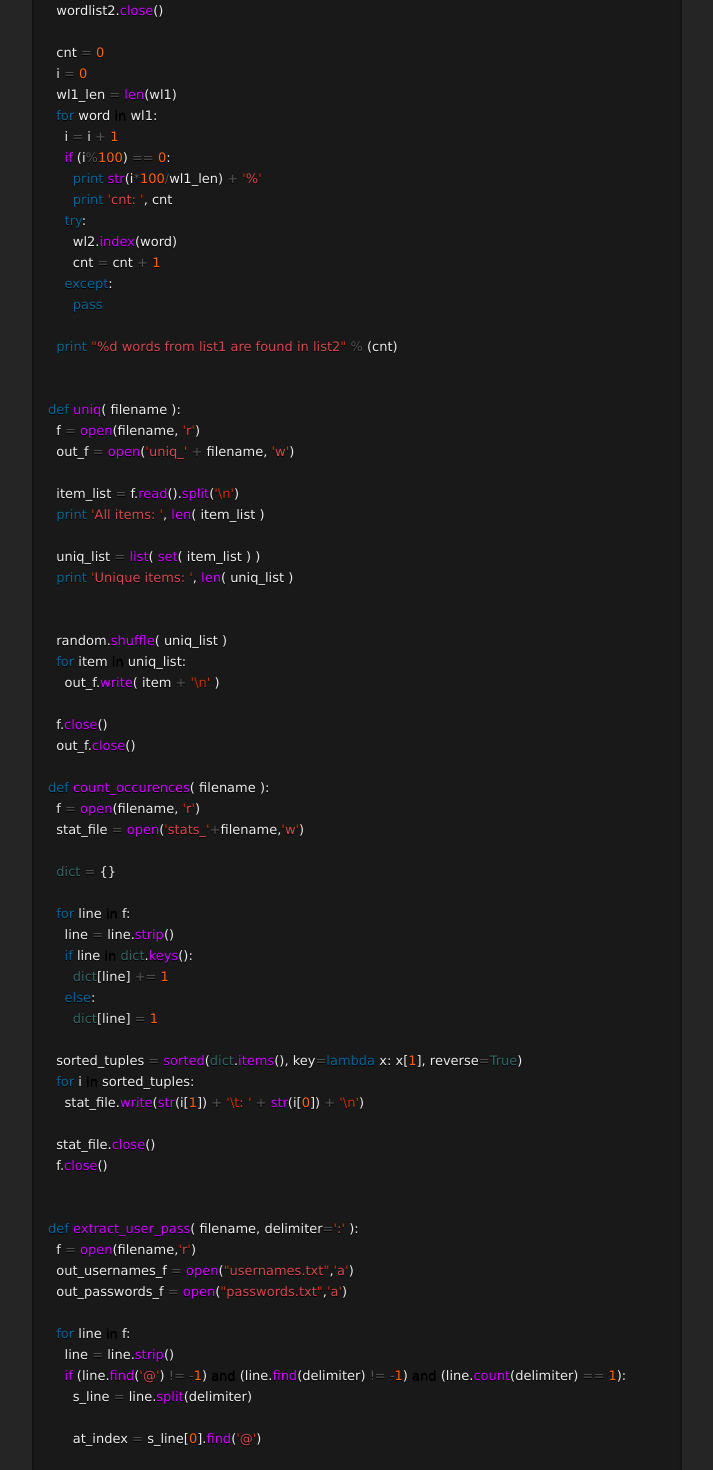
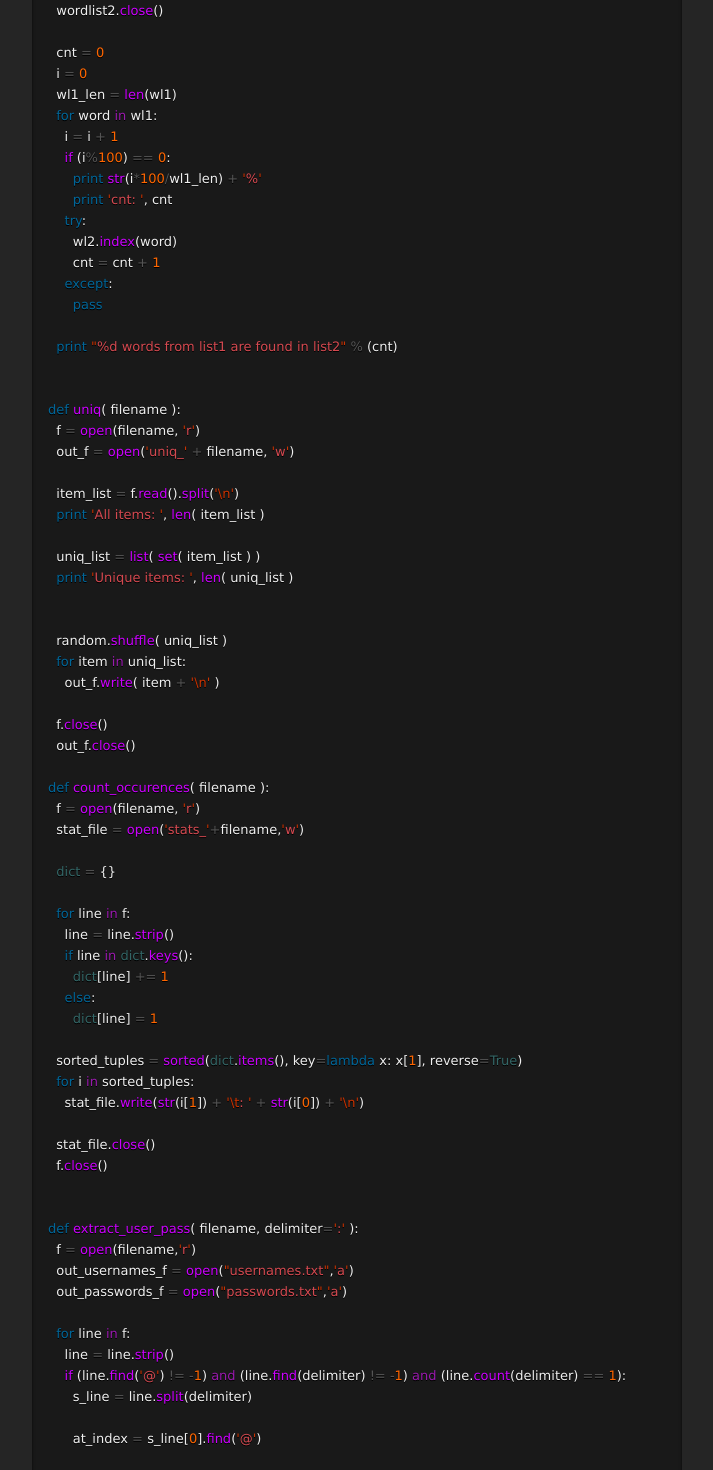
Before and after one commit to idafchev/idafchev.github.io, a Jekyll site: the page built from index.md, in a window 1280 px wide. Shown: the part 572-2042 px from the top of the page, without its empty margins (283-996 px from the left). Built offline with Jekyll 4.4.1, drawn with Linux system fonts in a browser that asks for light colours; nearby versions of some CDN libraries; some web fonts are replaced.

Commit message:
new color

```diff
--- a/public/css/syntax.css
+++ b/public/css/syntax.css
@@ -37,7 +37,7 @@
 .highlight .nn { color: #0cf; } /* Name.Namespace */
 .highlight .nt { color: #2f6f9f; } /* Name.Tag */
 .highlight .nv { color: #033 } /* Name.Variable */
-.highlight .ow { color: #000; } /* Operator.Word */
+.highlight .ow { color: #991aad; } /* Operator.Word */
 .highlight .w { color: #bbb } /* Text.Whitespace */
 .highlight .mf { color: #f60 } /* Literal.Number.Float */
 .highlight .mh { color: #f60 } /* Literal.Number.Hex */
```
